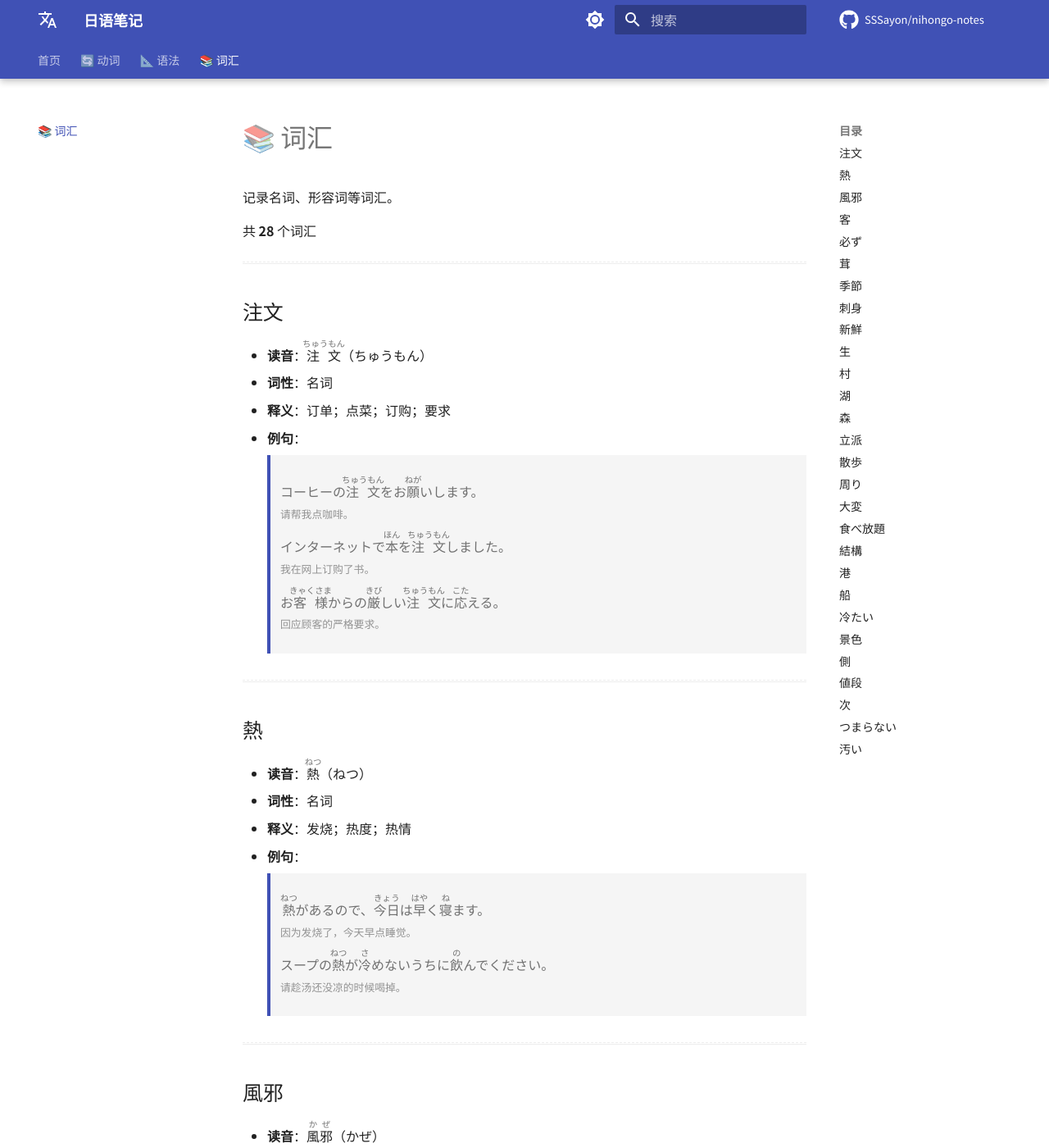
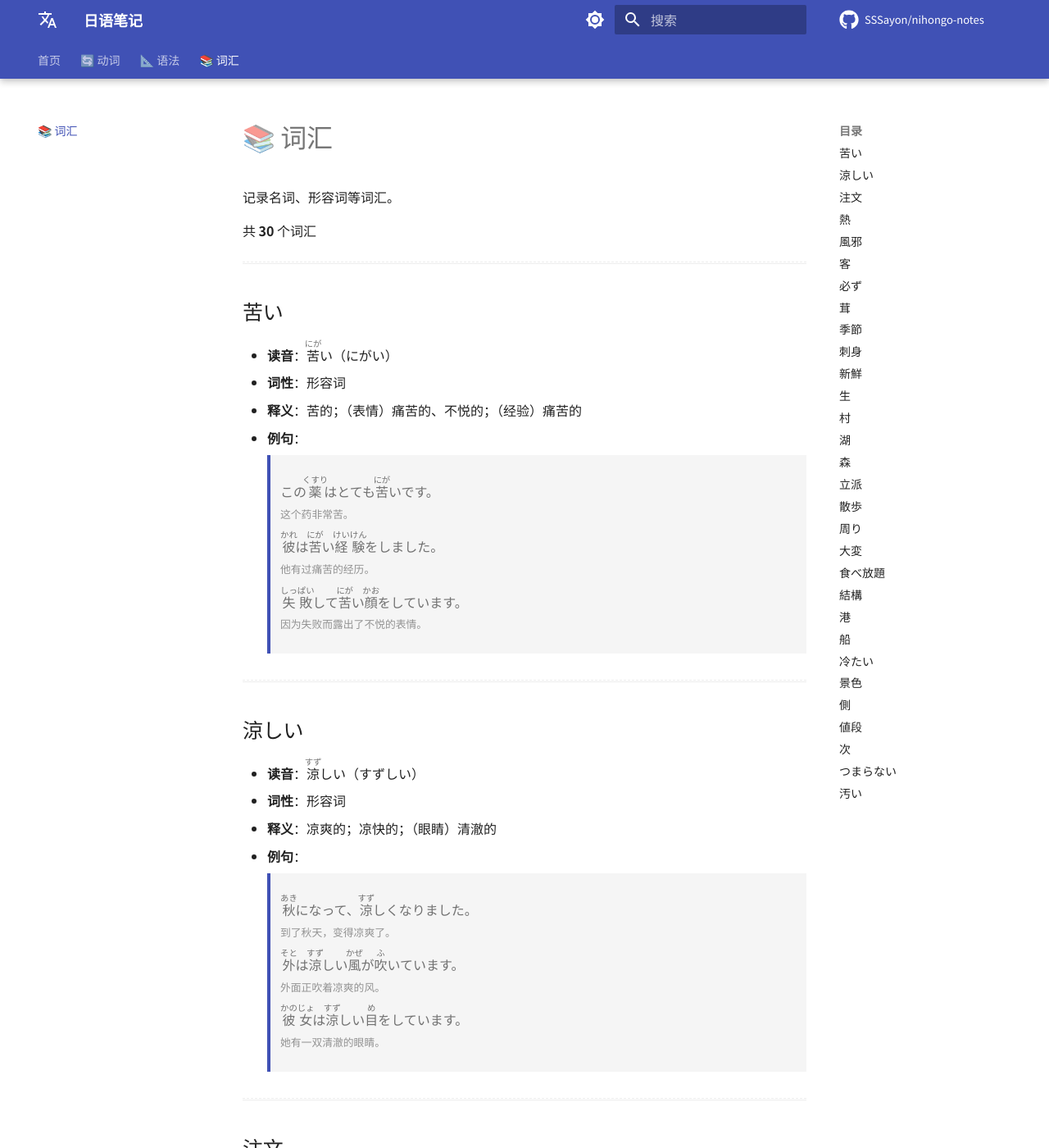
Before and after one commit to SSSayon/nihongo-notes, an MkDocs documentation site: the page built from docs/vocabulary.md, in a window 1280 px wide and 1400 px high. Shown: the whole window at 82% size. Built offline with MkDocs 1.6.1 and Material for MkDocs 9.7.7, drawn with Linux system fonts in a browser that asks for light colours; comment, search, counter and statistics services are not loaded.

Commit message:
chore: update site content

```diff
--- a/docs/vocabulary.md
+++ b/docs/vocabulary.md
@@ -2,7 +2,57 @@
 
 记录名词、形容词等词汇。
 
-共 **28** 个词汇
+共 **30** 个词汇
+
+---
+
+## 苦い
+
+- **读音**：<ruby>苦<rt>にが</rt></ruby>い（にがい）
+- **词性**：形容词
+- **释义**：苦的；（表情）痛苦的、不悦的；（经验）痛苦的
+
+- **例句**：
+
+    > <div class="example-box">
+    > この<ruby>薬<rt>くすり</rt></ruby>はとても<ruby>苦<rt>にが</rt></ruby>いです。
+    > <br><small>这个药非常苦。</small>
+    > </div>
+
+    > <div class="example-box">
+    > <ruby>彼<rt>かれ</rt></ruby>は<ruby>苦<rt>にが</rt></ruby>い<ruby>経験<rt>けいけん</rt></ruby>をしました。
+    > <br><small>他有过痛苦的经历。</small>
+    > </div>
+
+    > <div class="example-box">
+    > <ruby>失敗<rt>しっぱい</rt></ruby>して<ruby>苦<rt>にが</rt></ruby>い<ruby>顔<rt>かお</rt></ruby>をしています。
+    > <br><small>因为失败而露出了不悦的表情。</small>
+    > </div>
+
+---
+
+## 涼しい
+
+- **读音**：<ruby>涼<rt>すず</rt></ruby>しい（すずしい）
+- **词性**：形容词
+- **释义**：凉爽的；凉快的；（眼睛）清澈的
+
+- **例句**：
+
+    > <div class="example-box">
+    > <ruby>秋<rt>あき</rt></ruby>になって、<ruby>涼<rt>すず</rt></ruby>しくなりました。
+    > <br><small>到了秋天，变得凉爽了。</small>
+    > </div>
+
+    > <div class="example-box">
+    > <ruby>外<rt>そと</rt></ruby>は<ruby>涼<rt>すず</rt></ruby>しい<ruby>風<rt>かぜ</rt></ruby>が<ruby>吹<rt>ふ</rt></ruby>いています。
+    > <br><small>外面正吹着凉爽的风。</small>
+    > </div>
+
+    > <div class="example-box">
+    > <ruby>彼女<rt>かのじょ</rt></ruby>は<ruby>涼<rt>すず</rt></ruby>しい<ruby>目<rt>め</rt></ruby>をしています。
+    > <br><small>她有一双清澈的眼睛。</small>
+    > </div>
 
 ---
 
```
Also changed, not shown: docs/index.md (+3 -3 lines), 1 other file.
